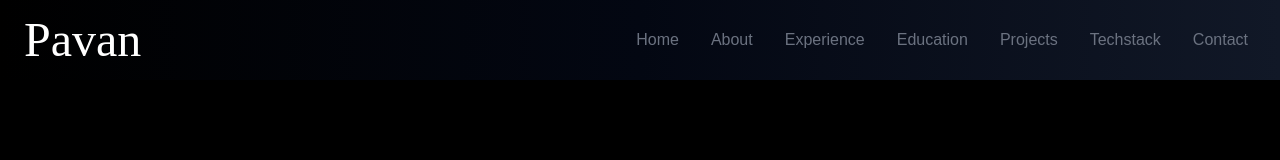
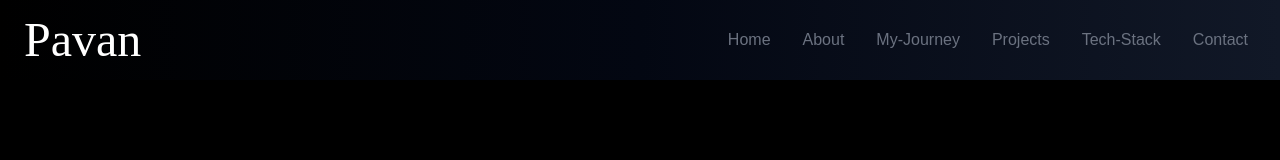
Before and after one commit to ChandraPavan-Prathapaneni/PortfolioReact, a React (Create React App) app: page / in a window 1280 px wide. Shown: the top 160 px of the page. Built offline with nearby package versions, Linux system fonts and the light colour scheme.

Commit message:
Updated Mobile Freindly

```diff
--- a/src/components/ExperienceAndEducation.jsx
+++ b/src/components/ExperienceAndEducation.jsx
@@ -87,7 +87,7 @@ const ExperienceAndEducation = () => {
 
   return (
     <section
-      id="experience-education"
+      id="my-journey"
       className="bg-gradient-to-b from-gray-700 via-gray-800 to-gray-900 text-white py-16"
     >
       <div className="max-w-screen-lg mx-auto p-4">
--- a/src/components/NavBar.jsx
+++ b/src/components/NavBar.jsx
@@ -8,11 +8,10 @@ const NavBar = () => {
   const links = [
     { id: 1, link: "home" },
     { id: 2, link: "about" },
-    { id: 3, link: "experience" }, // Links to the experience subsection
-    { id: 4, link: "education" }, // Links to the education subsection
-    { id: 5, link: "projects" },
-    { id: 6, link: "techstack" },
-    { id: 7, link: "contact" },
+    { id: 3, link: "my-journey" },
+    { id: 4, link: "projects" },
+    { id: 5, link: "tech-stack" },
+    { id: 6, link: "contact" },
   ];
 
   return (
--- a/src/components/TeckStack.jsx
+++ b/src/components/TeckStack.jsx
@@ -91,7 +91,7 @@ const TechStack = () => {
 
   return (
     <div
-      name="techstack"
+      name="tech-stack"
       className="bg-gradient-to-b from-gray-800 to-black w-full py-16"
     >
       <div className="max-w-screen-lg mx-auto p-4 flex flex-col justify-center w-full h-full text-white">
```
